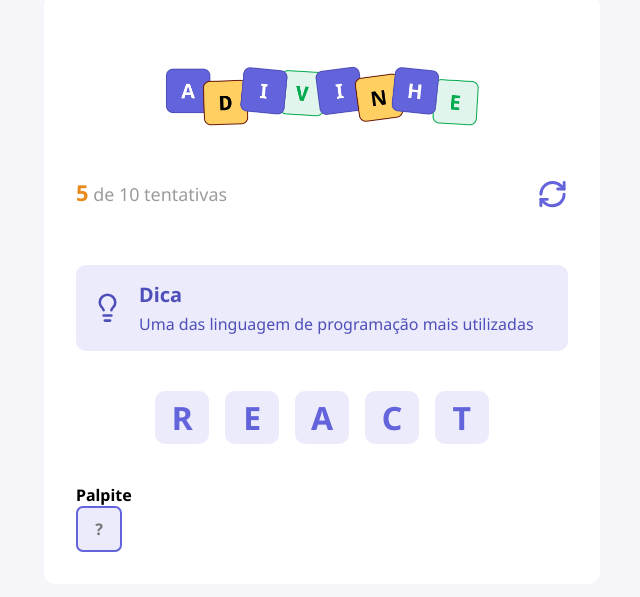
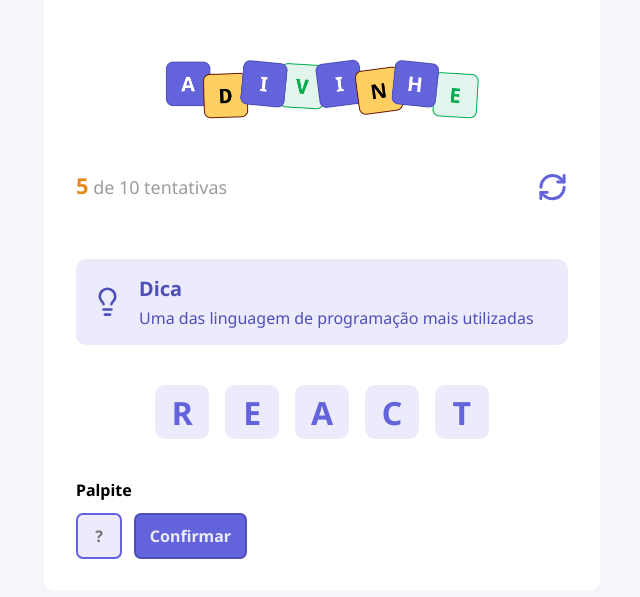
Before and after one commit to SamihFreire/jogo-adivinhacao, a React (Vite) app: page / in a window 1280 px wide. Shown: the part 111-708 px from the top of the page, without its empty margins (318-958 px from the left). Built offline with nearby package versions, Linux system fonts and the light colour scheme.

Commit message:
feat: criado e estilizado componente de botão

```diff
--- a/src/App.tsx
+++ b/src/App.tsx
@@ -4,6 +4,7 @@
 import { Tip } from "./components/Tip"
 import { Letter } from "./components/Letter"
 import { Input } from "./components/Input"
+import { Button } from "./components/Button"
 
 export default function App() {
 
@@ -28,8 +29,9 @@
 
         <h4>Palpite</h4>
 
-        <div>
+        <div className={styles.guess}>
           <Input autoFocus maxLength={1} placeholder="?" />
+          <Button title="Confirmar"/>
         </div>
       </main>
     </div>
--- a/src/app.module.css
+++ b/src/app.module.css
@@ -25,3 +25,10 @@
     margin: 2.5rem 0;
 
 }
+
+.guess {
+    display: flex;
+    gap: 0.75rem;
+
+    margin-top: 0.75rem;
+}
--- /dev/null
+++ b/src/components/Button/index.tsx
@@ -0,0 +1,13 @@
+import styles from "./styles.module.css"
+
+type Props = React.ComponentProps<"button"> & {
+    title: string,
+}
+
+export function Button({ title, ...rest }: Props) {
+    return(
+        <button type="button" className={styles.button} {...rest}>
+            {title}
+        </button>
+    )
+}
--- /dev/null
+++ b/src/components/Button/styles.module.css
@@ -0,0 +1,12 @@
+.button {
+    height: 2.87rem;
+    border-radius: 0.43rem;
+
+    background-color: #6363db;
+    border: 2px solid #4f4fb9;
+    color: #ebebfc;
+
+    padding: 0 0.87rem;
+    font-size: 1rem;
+    font-weight: 700;
+}
--- a/src/global.css
+++ b/src/global.css
@@ -12,12 +12,10 @@
     background-color: #f5f5fa;
 
     font-family: "Noto Sans", sans-serif;
-    font-optical-sizing: auto;
 }
 
-input {
+input, button {
     font-family: "Noto Sans", sans-serif;
-    font-optical-sizing: auto;
 }
 
 button {
```
